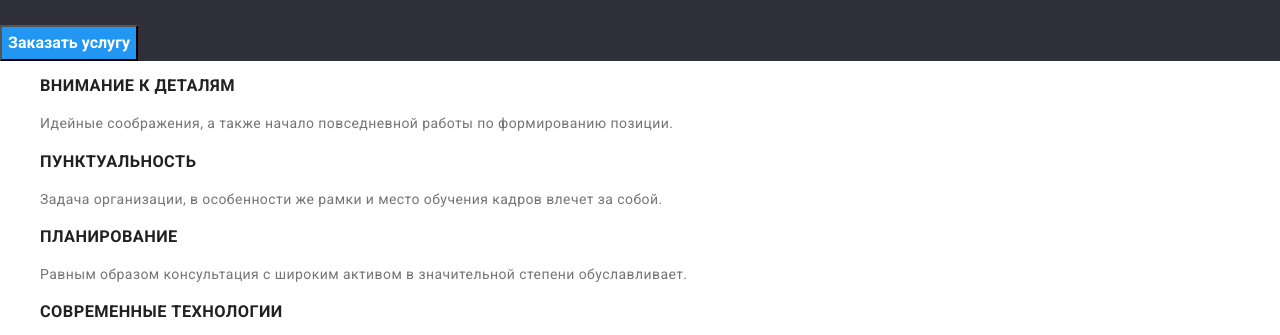
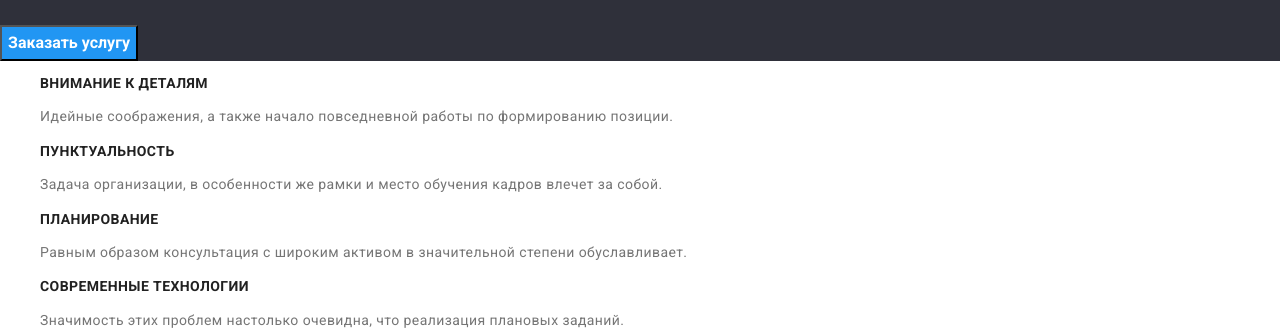
Before and after one commit to Mark-Y-GIT/goit-markup-hw-02, a plain HTML site: page index.html in a window 1280 px wide. Shown: the part 263-598 px from the top of the page. Drawn offline with nearby package versions, Linux system fonts and the light colour scheme.

Commit message:
подправил font-size h3

```diff
--- a/css/styles.css
+++ b/css/styles.css
@@ -7,7 +7,7 @@
 }
 
 body {
-  font-family: 'Roboto', sans-serif;
+  font-family: "Roboto", sans-serif;
   font-size: 14px;
   line-height: 1.7;
   letter-spacing: 0.03em;
@@ -124,7 +124,7 @@ body {
 
 .feature-titles {
   font-weight: 700;
-
+  font-size: 14px;
   line-height: 1.15;
 
   text-transform: uppercase;
```
